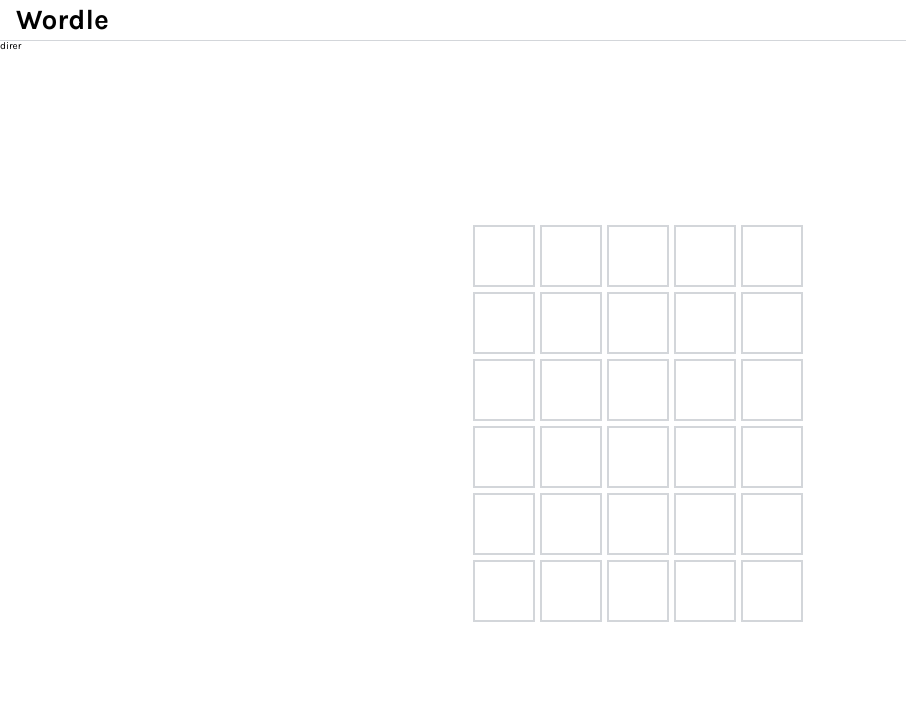
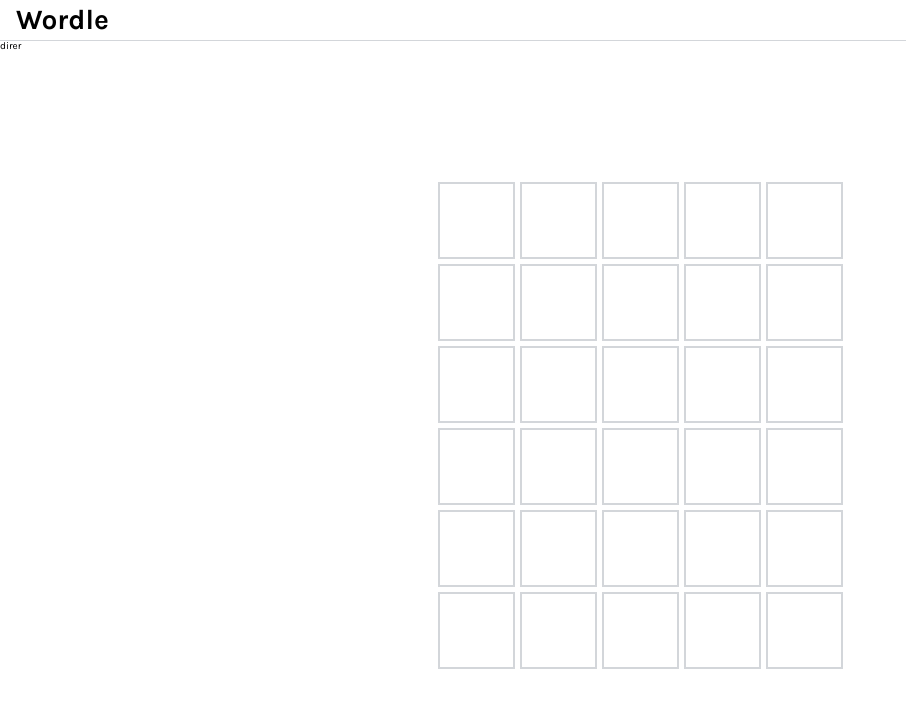
Before and after one commit to kyh196201/wordle-react, a React (Create React App) app: page / in a window 1280 px wide. Shown: the top 708 px of the page, without its empty margins (0-906 px from the left). Built offline with nearby package versions, Linux system fonts and the light colour scheme.

Commit message:
Board, Row, LetterBox 스타일 수정
미디어쿼리를 이용해서 Board 크기 및 폰트 사이즈를 설정했습니다.

```diff
--- a/src/components/Board.jsx
+++ b/src/components/Board.jsx
@@ -1,8 +1,32 @@
+import styled from '@emotion/styled';
+
 import { MAX_CHANCES } from '@/constants/settings';
 
 import GuessRow from './GuessRow';
 import InputRow from './InputRow';
 import EmptyRow from './EmptyRow';
+
+const breakpoints = [360, 768, 1200];
+const mediaQueries = breakpoints.map(bp => `@media (min-width: ${bp}px)`);
+
+const Container = styled.div({
+  width: '250px',
+  fontSize: '24px',
+
+  [mediaQueries[0]]: {
+    width: '300px',
+  },
+
+  [mediaQueries[1]]: {
+    width: '350px',
+    fontSize: '28px',
+  },
+
+  [mediaQueries[2]]: {
+    width: '400px',
+    fontSize: '32px',
+  },
+});
 
 export default function Board({ guesses = [], currentGuess = '' }) {
   const guessesLength = guesses.length;
@@ -12,7 +36,7 @@
       : MAX_CHANCES - guessesLength;
 
   return (
-    <div className="board">
+    <Container className="board">
       {/* 추측 rows */}
       {guessesLength > 0 &&
         guesses.map((guess, index) => (
@@ -27,6 +51,6 @@
         [...Array(emptyLength).keys()].map(key => (
           <EmptyRow key={`empty${key}`} />
         ))}
-    </div>
+    </Container>
   );
 }
--- a/src/components/LetterBox.jsx
+++ b/src/components/LetterBox.jsx
@@ -8,12 +8,17 @@
     display: 'flex',
     alignItems: 'center',
     justifyContent: 'center',
-    width: '6.2rem',
-    height: '6.2rem',
-    margin: '0 0.5rem 0.5rem 0',
-    fontSize: '3.2rem',
+    width: '20%',
+    margin: '0 2.5px',
+    fontSize: '1em',
     fontWeight: 'bold',
     textTransform: 'uppercase',
+
+    '&:after': {
+      content: '""',
+      display: 'block',
+      paddingTop: '100%',
+    },
   },
   ({ status }) => ({
     color: status ? `${COLORS.WHITE}` : `${COLORS.BLACK}`,
--- a/src/components/WordRow.jsx
+++ b/src/components/WordRow.jsx
@@ -2,6 +2,11 @@
 
 const Row = styled.div({
   display: 'flex',
+  margin: '0 -5px 5px',
+
+  '&:last-of-type': {
+    marginBottom: 0,
+  },
 });
 
 export default function WordRow({ children }) {
```
